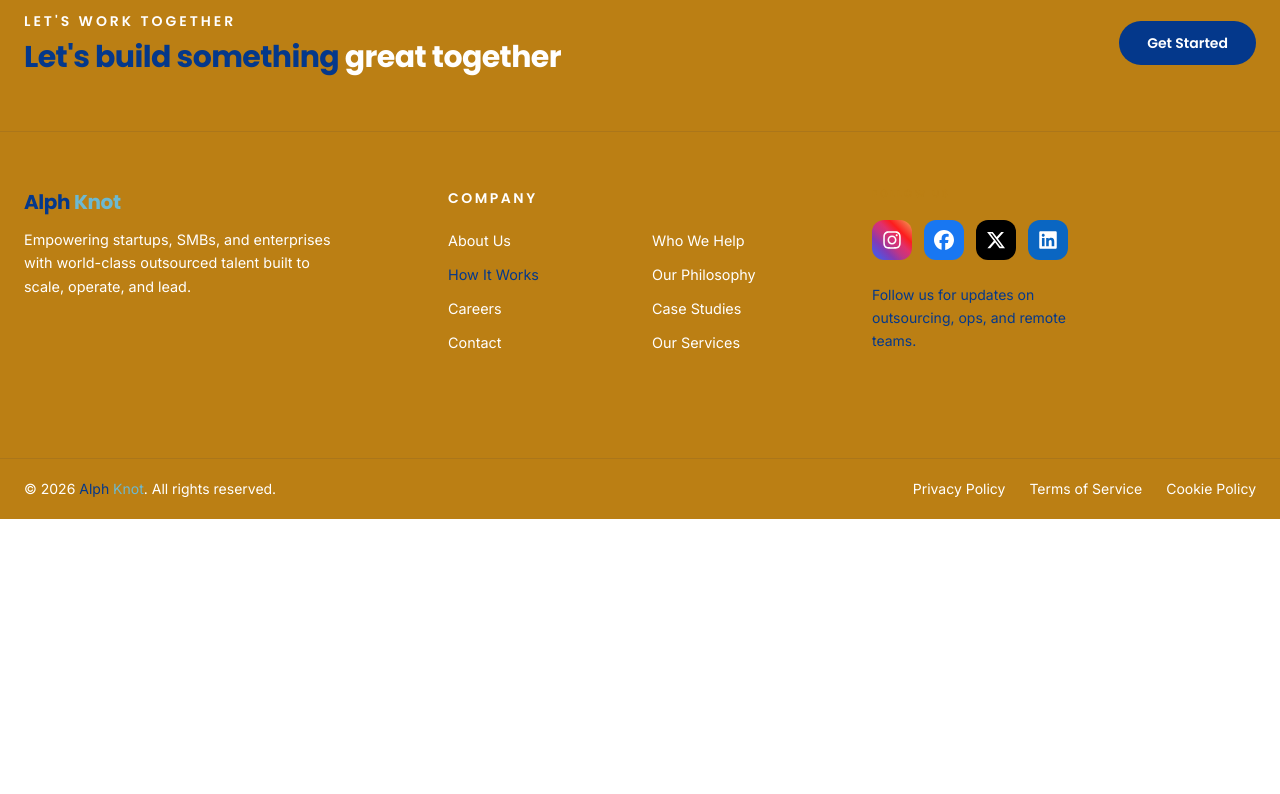
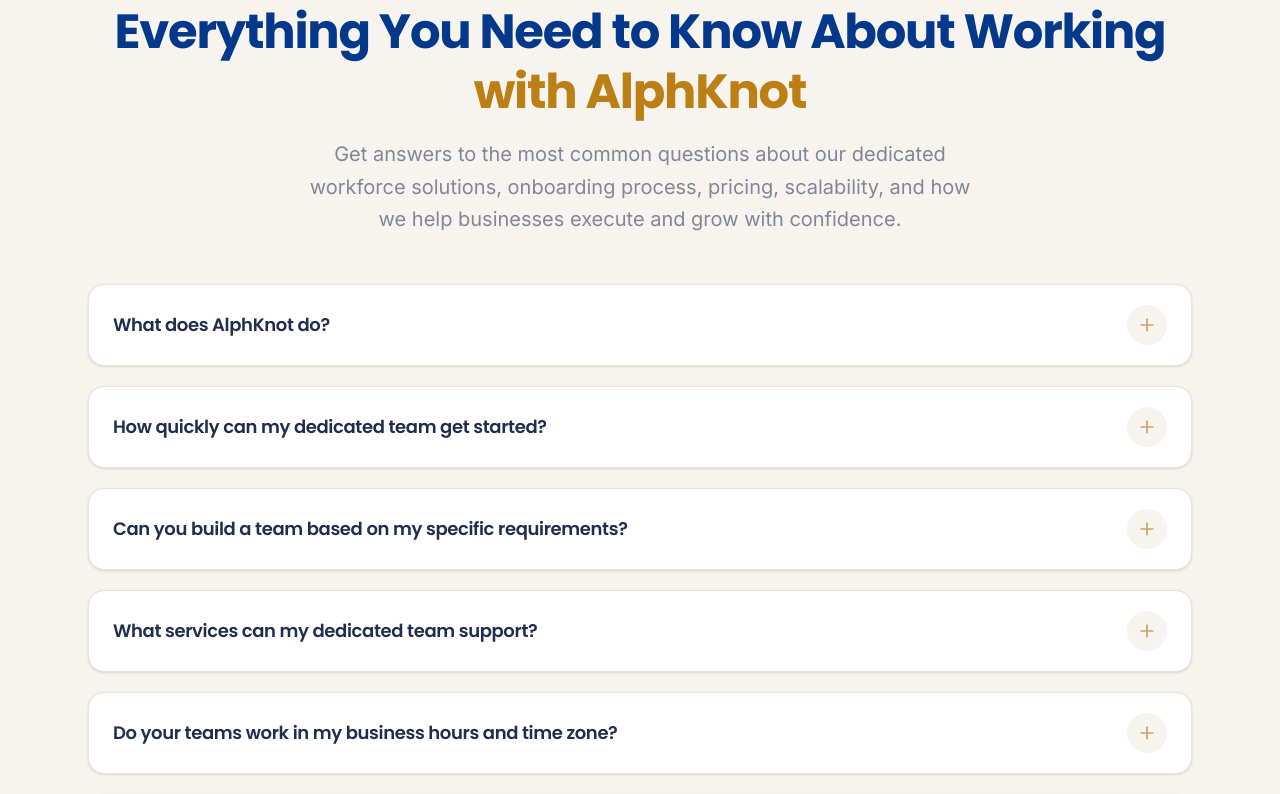
Before and after one commit to Nitik-sharma/ALPH_KNOT, a React (Vite) app: page /how-it-works in a window 1280 px wide. Shown: the part 3600-4394 px from the top of the page. Before the commit the page ends 4119 px from the top, so only its background shows below. Built offline with nearby package versions, Linux system fonts and the light colour scheme.

Commit message:
add faq in how its work

```diff
--- a/src/pages/HowWeWork.jsx
+++ b/src/pages/HowWeWork.jsx
@@ -1,4 +1,4 @@
-import React from "react";
+import React,{useState} from "react";
 import { motion } from "framer-motion";
 import { NavLink, useNavigate } from "react-router-dom";
 import { ArrowUpRight, CheckCircle2 } from "lucide-react";
@@ -9,6 +9,60 @@
 import img5 from "../assets/images/Home/customWork.png";
 import bg1 from "../assets/images/work/bg1.avif";
 import bg2 from "../assets/images/work/bg2.avif";
+import { Plus, Minus } from "lucide-react";
+
+const faqs = [
+  {
+    question: "What does AlphKnot do?",
+    answer:
+      "AlphKnot is a business execution partner that provides dedicated workforce solutions for businesses. We build, manage, and support teams across operations, customer service, finance, HR, technology, digital growth, and other business functions, helping organizations scale efficiently without traditional hiring challenges.",
+  },
+  {
+    question: "How quickly can my dedicated team get started?",
+    answer:
+      "After understanding your requirements, we design the right workforce solution and begin onboarding your dedicated team as quickly as possible. Timelines vary based on your requirements, but our process is designed for speed without compromising quality.",
+  },
+  {
+    question: "Can you build a team based on my specific requirements?",
+    answer:
+      "Yes. Every business is different. We create custom workforce solutions based on your roles, workflows, SOPs, communication preferences, industry requirements, and long-term business goals.",
+  },
+  {
+    question: "What services can my dedicated team support?",
+    answer:
+      "Our teams support Executive & Business Support, Customer Operations, Back Office & Operations, Finance & Accounting, Human Resource Services, Digital Growth, Tech & Development, Knowledge Process, Industry-Specific Solutions, Custom Workforce, and Team Pods.",
+  },
+  {
+    question: "Do your teams work in my business hours and time zone?",
+    answer:
+      "Absolutely. Our professionals are aligned with your preferred working hours, communication tools, and operational processes, ensuring seamless collaboration with your internal team.",
+  },
+  {
+    question: "Can I scale my team as my business grows?",
+    answer:
+      "Yes. Our workforce solutions are designed for flexibility. Whether you need one additional specialist or an entire operational team, we help you scale efficiently as your business evolves.",
+  },
+  {
+    question: "How do you ensure quality and performance?",
+    answer:
+      "Every engagement includes structured onboarding, clearly defined responsibilities, ongoing performance monitoring, and dedicated account support to ensure consistent quality and continuous improvement.",
+  },
+  {
+    question: "Which industries do you serve?",
+    answer:
+      "We support businesses across Technology & SaaS, Startups & Scaleups, E-Commerce & Retail, Healthcare, Finance & FinTech, Professional Services, Real Estate, Logistics, Education, Manufacturing, Hospitality, and other industry-specific sectors.",
+  },
+  {
+    question: "Do I need to sign a long-term contract?",
+    answer:
+      "We offer flexible engagement models designed to match your business needs. During our consultation, we'll recommend the most suitable approach based on your operational goals and workforce requirements.",
+  },
+  {
+    question: "How do I get started with AlphKnot?",
+    answer:
+      "Simply schedule a strategy consultation with our team. We'll understand your business, recommend the right workforce solution, and create a tailored execution plan to help you achieve your goals.",
+  },
+];
 
 const steps = [
   {
@@ -79,6 +133,8 @@
 const HowWeWork = () => {
   const navigate = useNavigate();
 
+  const [openIndex, setOpenIndex] = useState(null);
+
   return (
     <div
       style={{ fontFamily: "'Inter', sans-serif" }}
@@ -102,7 +158,6 @@
           }}
         />
         <div className="relative z-10 max-w-4xl mx-auto px-6">
-
           <motion.h1
             initial={{ opacity: 0, y: 24 }}
             animate={{ opacity: 1, y: 0 }}
@@ -151,8 +206,6 @@
                   className="w-full h-full object-cover"
                 />
                 <div className="absolute inset-0 bg-gradient-to-r from-[#1F2E4F]/50 to-transparent" />
-
-
               </motion.div>
 
               {/* Text */}
@@ -276,6 +329,82 @@
           </div>
         </div>
       </section>
+      <div className="px-6 max-w-6xl mx-auto mb-14">
+        <motion.div
+          initial={{ opacity: 0, y: 30 }}
+          whileInView={{ opacity: 1, y: 0 }}
+          viewport={{ once: true }}
+        >
+          <div className="flex flex-col items-center justify-center text-center mt-12 mb-12">
+            <h2 className="text-4xl md:text-5xl font-black text-[#04388b] leading-tight tracking-tight">
+              Everything You Need to Know About Working{" "}
+              <span className="text-[#bb7f14]">
+                <NavLink to={"/services"}> with AlphKnot</NavLink>{" "}
+              </span>
+            </h2>
+
+            <p className="mt-4 max-w-2xl text-sm md:text-xl text-[#1F2E4F]/55 leading-relaxed">
+              Get answers to the most common questions about our dedicated
+              workforce solutions, onboarding process, pricing, scalability, and
+              how we help businesses execute and grow with confidence.
+            </p>
+          </div>
+
+          <div className="grid gap-5">
+            {faqs.map((faq, index) => {
+              const isOpen = openIndex === index;
+
+              return (
+                <motion.div
+                  key={index}
+                  initial={{ opacity: 0, y: 20 }}
+                  whileInView={{ opacity: 1, y: 0 }}
+                  viewport={{ once: true }}
+                  transition={{ duration: 0.35, delay: index * 0.05 }}
+                  className="bg-white border border-[#E8E2D8] rounded-2xl overflow-hidden shadow-sm hover:shadow-md transition-all"
+                >
+                  {/* Question */}
+                  <button
+                    onClick={() => setOpenIndex(isOpen ? null : index)}
+                    className="w-full flex items-center justify-between px-6 py-5 text-left"
+                  >
+                    <h3
+                      className="text-lg font-semibold text-[#1F2E4F] pr-4"
+                      style={{ fontFamily: "'Poppins', sans-serif" }}
+                    >
+                      {faq.question}
+                    </h3>
+
+                    <div className="flex items-center justify-center w-10 h-10 rounded-full bg-[#F7F4EF] text-[#C9A45C] flex-shrink-0">
+                      {isOpen ? <Minus size={20} /> : <Plus size={20} />}
+                    </div>
+                  </button>
+
+                  {/* Answer */}
+                  <motion.div
+                    initial={false}
+                    animate={{
+                      height: isOpen ? "auto" : 0,
+                      opacity: isOpen ? 1 : 0,
+                    }}
+                    transition={{
+                      duration: 0.3,
+                      ease: "easeInOut",
+                    }}
+                    className="overflow-hidden"
+                  >
+                    <div className="px-6 pb-6">
+                      <p className="text-[#1F2E4F]/70 leading-8">
+                        {faq.answer}
+                      </p>
+                    </div>
+                  </motion.div>
+                </motion.div>
+              );
+            })}
+          </div>
+        </motion.div>
+      </div>
     </div>
   );
 };
```
